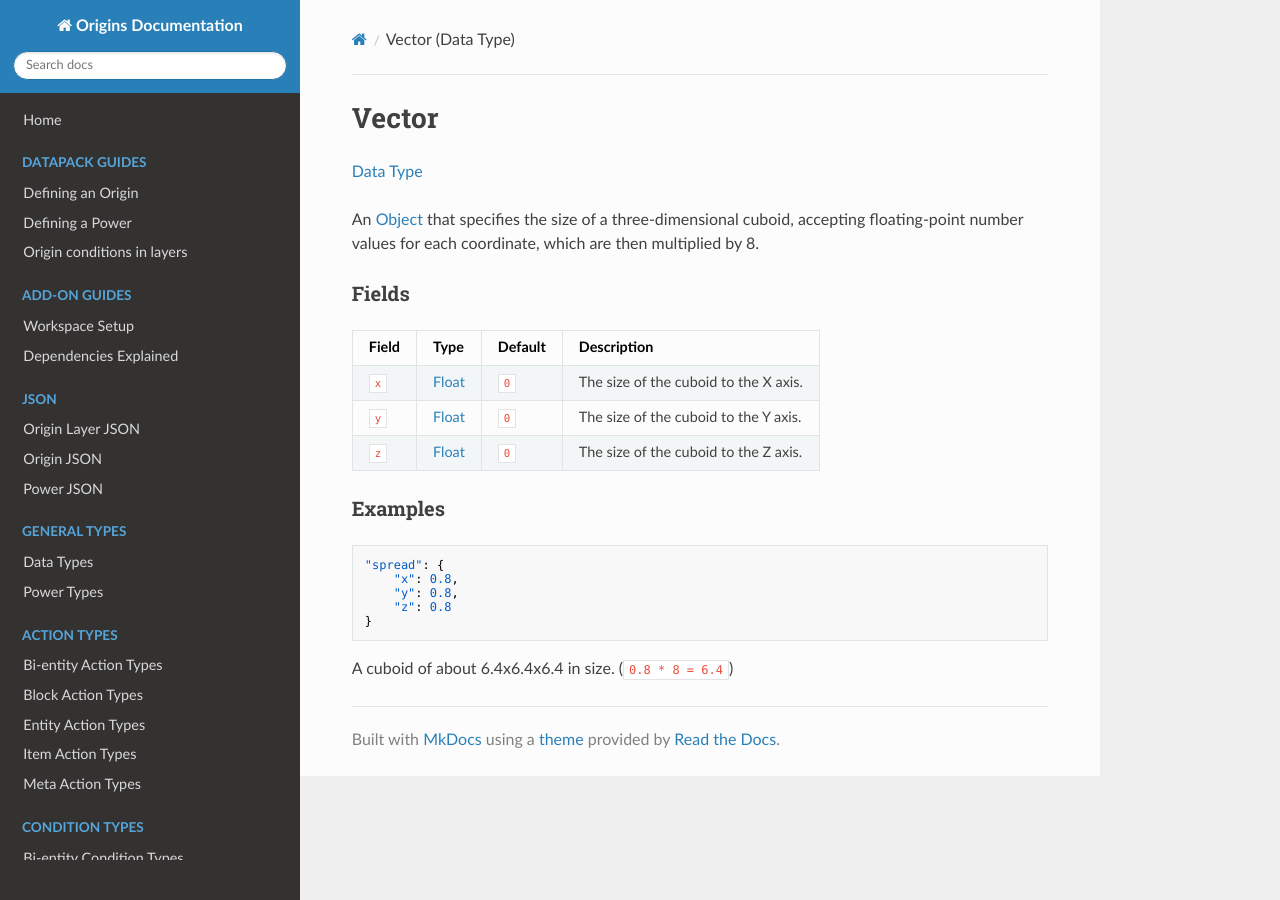
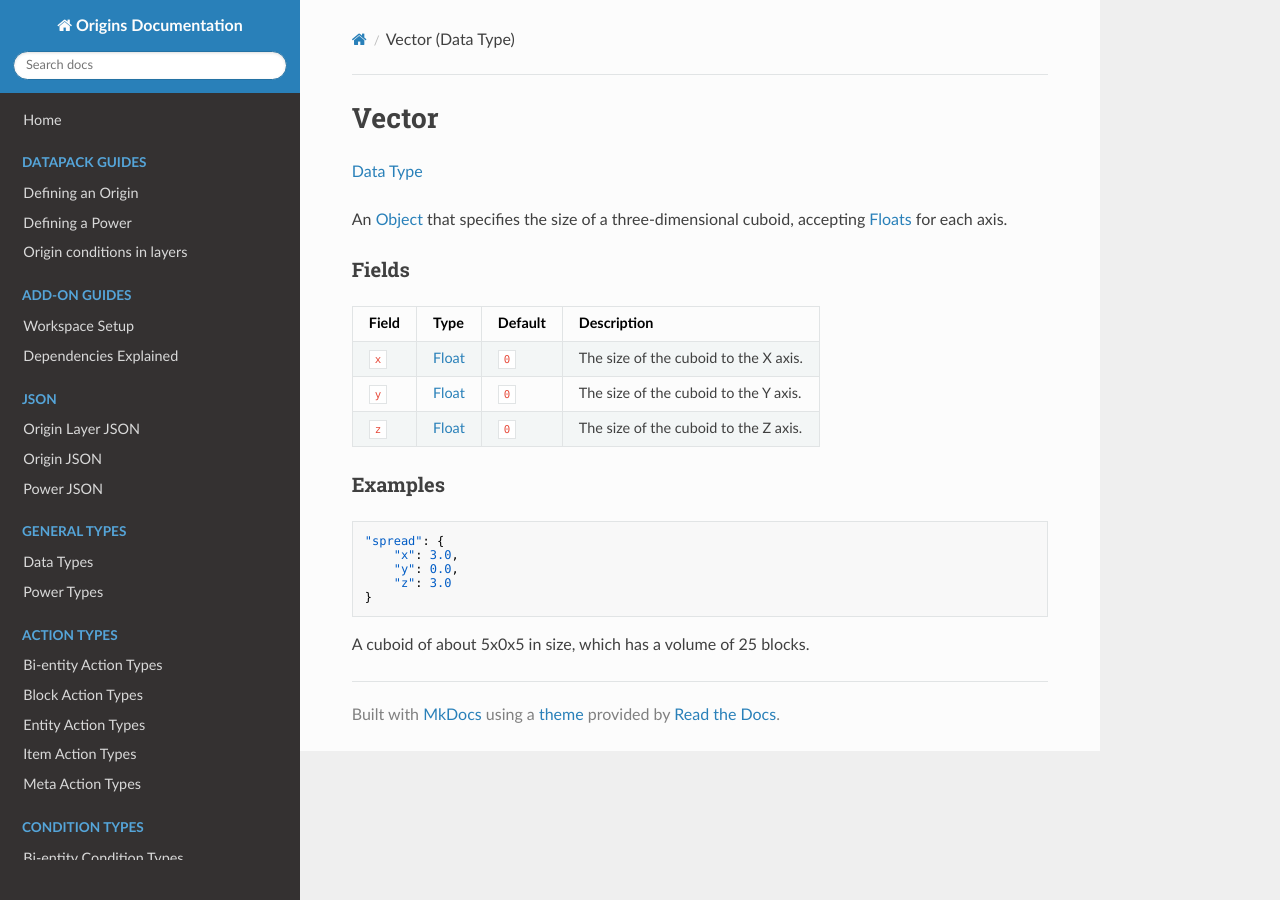
Before and after one commit to apace100/origins-docs, an MkDocs documentation site: the page built from docs/types/data_types/vector.md, in a window 1280 px wide. Built offline with MkDocs 1.6.1, drawn with Linux system fonts in a browser that asks for light colours; nearby versions of some CDN libraries.

Commit message:
Update doc for `VECTOR` data type

````diff
--- a/docs/types/data_types/vector.md
+++ b/docs/types/data_types/vector.md
@@ -7,7 +7,7 @@ date: 2021-12-03
 
 [Data Type](../data_types.md)
 
-An [Object](object.md) that specifies the size of a three-dimensional cuboid, accepting floating-point number values for each coordinate, which are then multiplied by 8.
+An [Object](object.md) that specifies the size of a three-dimensional cuboid, accepting [Floats](float.md) for each axis.
 
 
 ### Fields
@@ -22,10 +22,10 @@ Field | Type | Default | Description
 
 ```json
 "spread": {
-    "x": 0.8,
-    "y": 0.8,
-    "z": 0.8
+    "x": 3.0,
+    "y": 0.0,
+    "z": 3.0
 }
 ```
 
-A cuboid of about 6.4x6.4x6.4 in size. (`0.8 * 8 = 6.4`)
+A cuboid of about 5x0x5 in size, which has a volume of 25 blocks.
````
